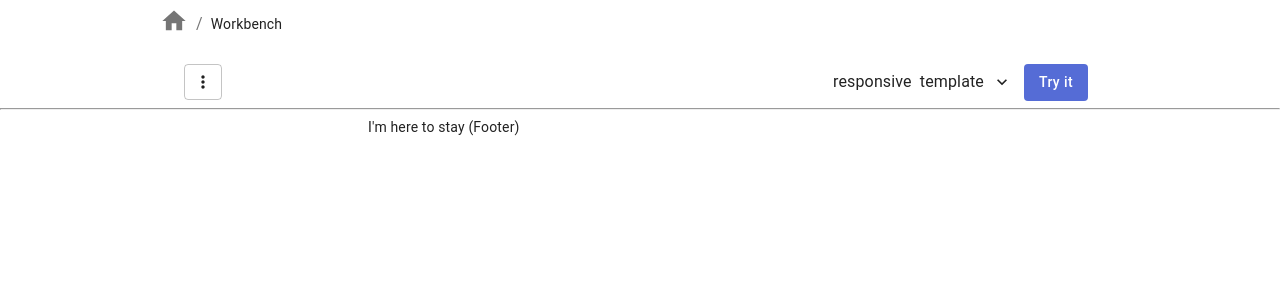
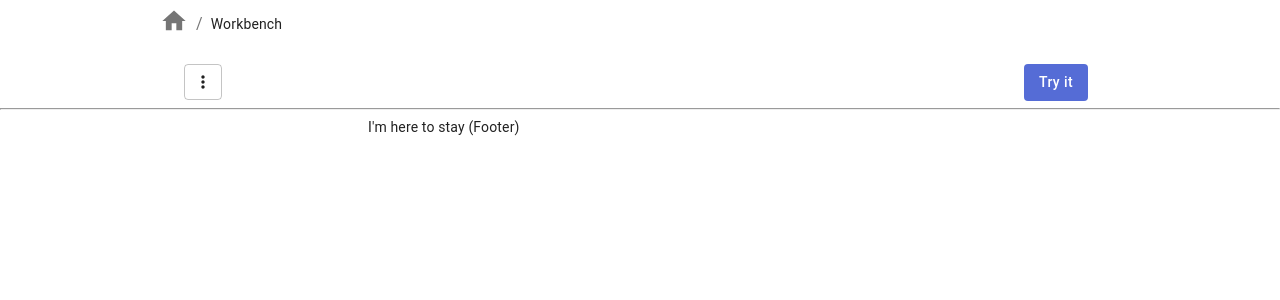
Before and after one commit to hankei6km/image-url-workbench, a Next.js app: page /workbench in a window 1280 px wide. Shown: the top 300 px of the page. Built offline with nearby package versions, Linux system fonts and the light colour scheme.

Commit message:
Hide template pnale in workbench page

```diff
--- a/pages/workbench.tsx
+++ b/pages/workbench.tsx
@@ -329,7 +329,8 @@ const useActionBarStyles = makeStyles((theme) => ({
     }
   },
   indicatorOuter: {
-    display: 'flex',
+    // display: 'flex',
+    display: 'none', //一時的に非表示
     flexDirection: 'row',
     alignItems: 'center',
     marginLeft: theme.spacing(1),
```
